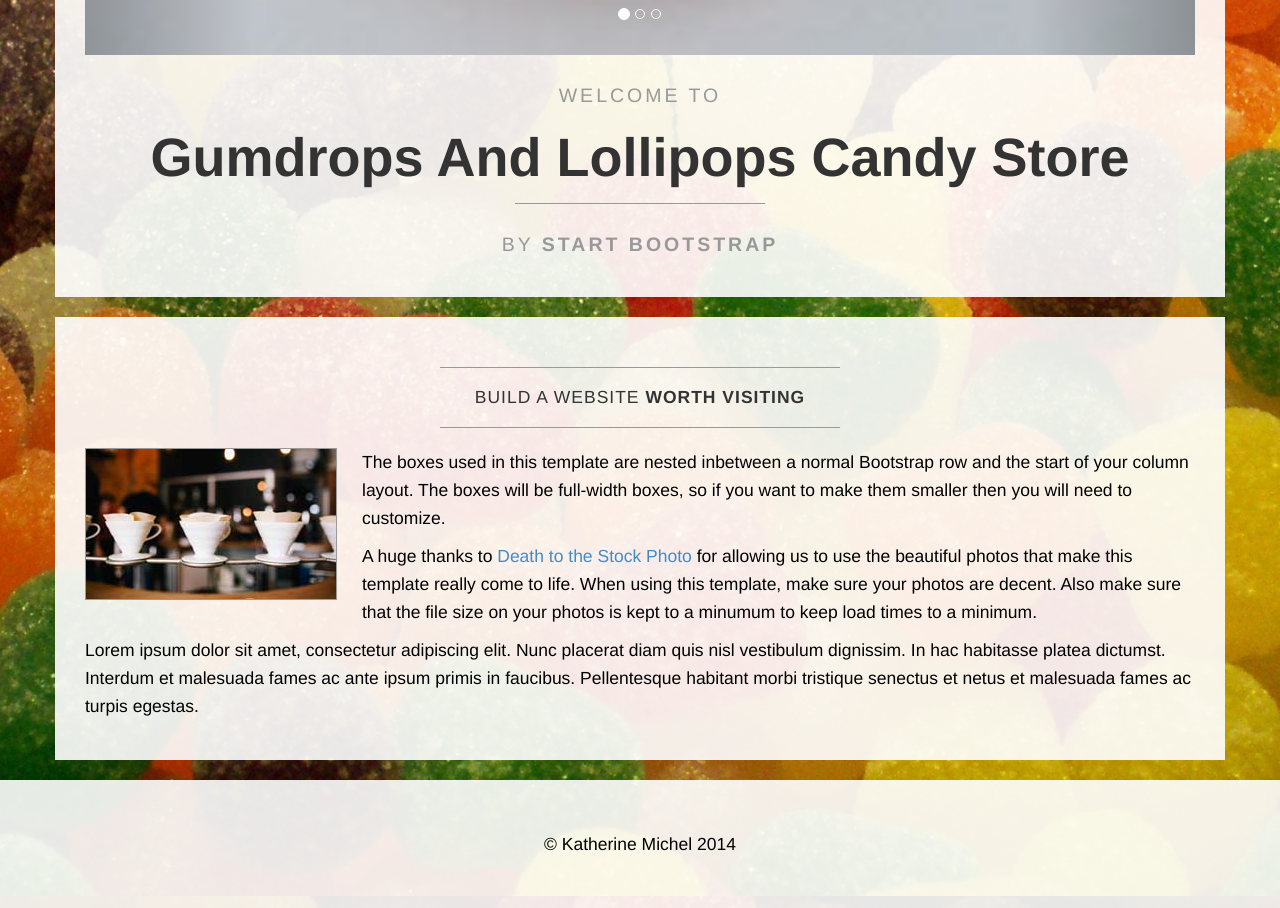
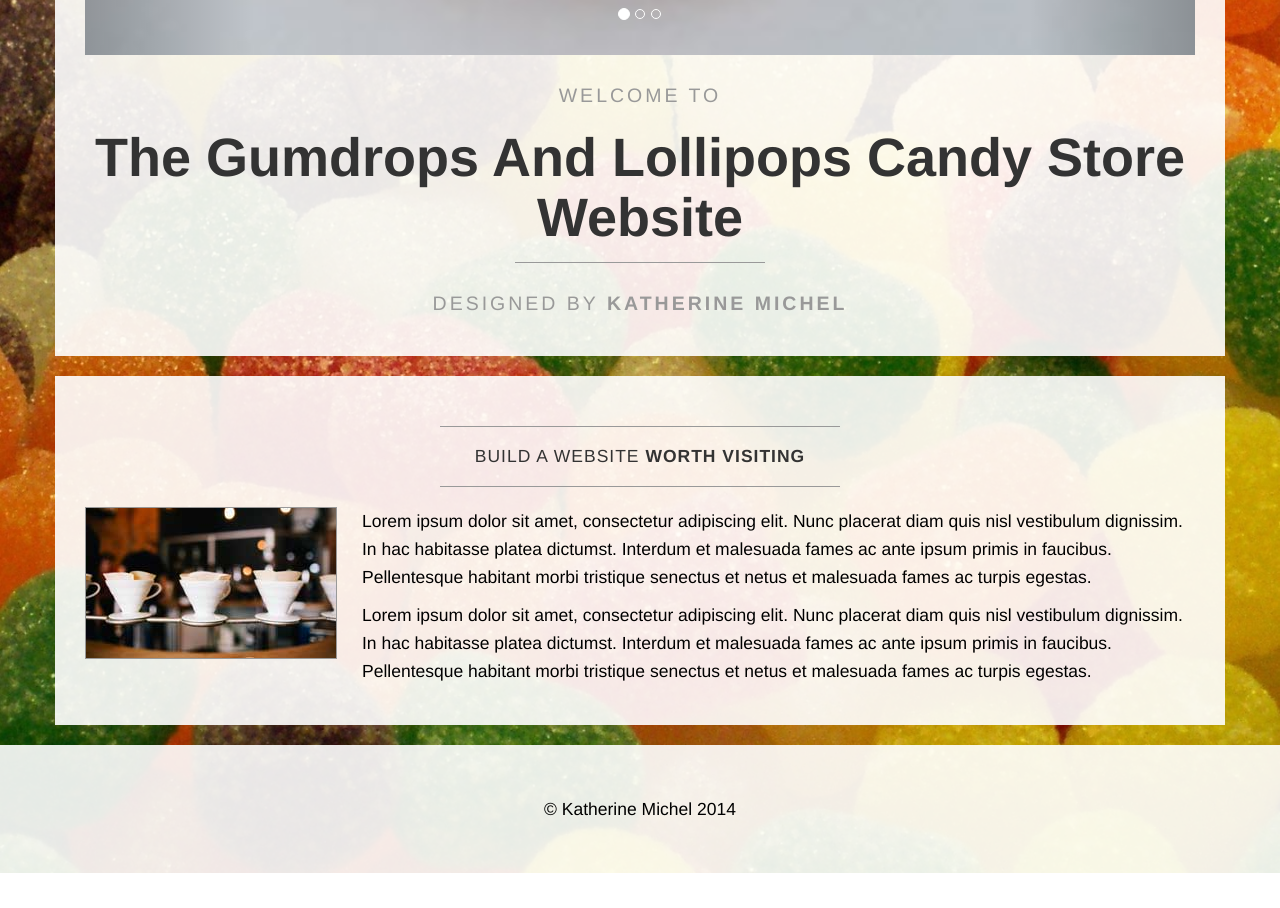
Before and after one commit to KatherineMichel/gumdrops-and-lollipops-website, a plain HTML site: page index.html in a window 1280 px wide. Shown: the part 1260-2168 px from the top of the page. After the commit the page ends 2133 px from the top, so only its background shows below. Drawn offline with Linux system fonts and the light colour scheme.

Commit message:
Update index.html

```diff
--- a/index.html
+++ b/index.html
@@ -89,11 +89,11 @@
                         <small>Welcome to</small>
                     </h2>
                     <h1>
-                        <span class="brand-name">Gumdrops and Lollipops Candy Store</span>
+                        <span class="brand-name">The Gumdrops and Lollipops Candy Store Website</span>
                     </h1>
                     <hr class="tagline-divider">
                     <h2>
-                        <small>By <strong>Start Bootstrap</strong></small>
+                        <small>Designed by <strong>Katherine Michel</strong></small>
                     </h2>
                 </div>
             </div>
@@ -108,8 +108,7 @@
                     <hr>
                     <img class="img-responsive img-border img-left" src="img/intro-pic.jpg" alt="">
                     <hr class="visible-xs">
-                    <p>The boxes used in this template are nested inbetween a normal Bootstrap row and the start of your column layout. The boxes will be full-width boxes, so if you want to make them smaller then you will need to customize.</p>
-                    <p>A huge thanks to <a href="http://join.deathtothestockphoto.com/" target="_blank">Death to the Stock Photo</a> for allowing us to use the beautiful photos that make this template really come to life. When using this template, make sure your photos are decent. Also make sure that the file size on your photos is kept to a minumum to keep load times to a minimum.</p>
+                    <p>Lorem ipsum dolor sit amet, consectetur adipiscing elit. Nunc placerat diam quis nisl vestibulum dignissim. In hac habitasse platea dictumst. Interdum et malesuada fames ac ante ipsum primis in faucibus. Pellentesque habitant morbi tristique senectus et netus et malesuada fames ac turpis egestas.</p>
                     <p>Lorem ipsum dolor sit amet, consectetur adipiscing elit. Nunc placerat diam quis nisl vestibulum dignissim. In hac habitasse platea dictumst. Interdum et malesuada fames ac ante ipsum primis in faucibus. Pellentesque habitant morbi tristique senectus et netus et malesuada fames ac turpis egestas.</p>
                 </div>
             </div>
```
